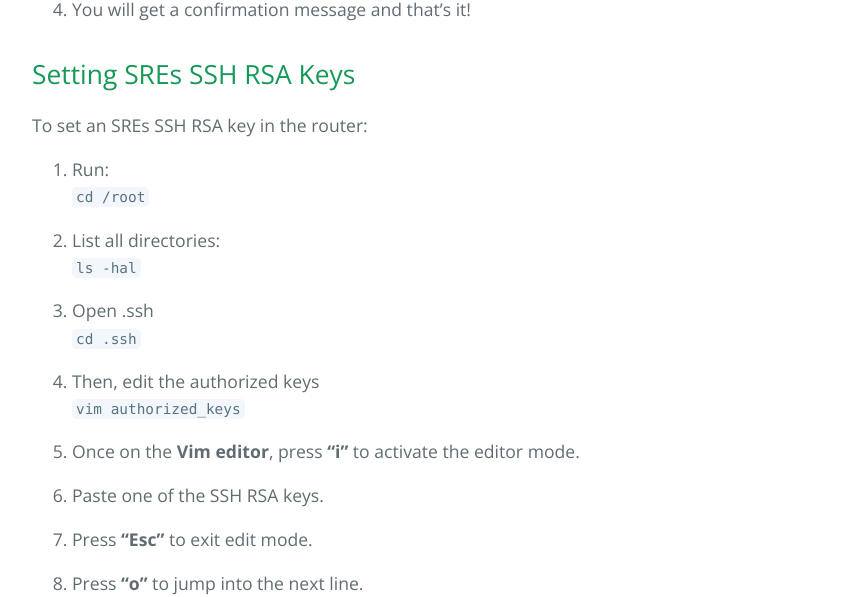
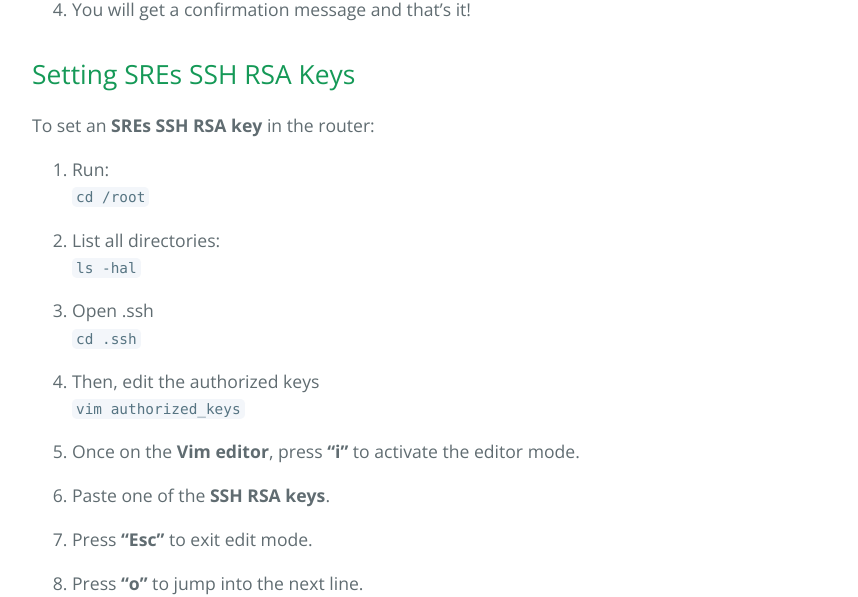
Before and after one commit to BigStepIdiomas/bigstepidiomas.github.io, a Jekyll site: the page built from userguide-routers-teleport.md, in a window 1280 px wide and 900 px high, scrolled down 3264 px. Shown: the part 147-744 px from the top of the window, without its empty margins (192-1050 px from the left). Built offline with Jekyll 4.4.1, drawn with Linux system fonts in a browser that asks for light colours.

```diff
--- a/userguide-routers-teleport.md
+++ b/userguide-routers-teleport.md
@@ -69,7 +69,7 @@ To access a server:
 
 ## Setting SREs SSH RSA Keys
 
-To set an SREs SSH RSA key in the router:<br>
+To set an **SREs SSH RSA key** in the router:<br>
 
 1. Run:<br>
 `cd /root`
@@ -85,7 +85,7 @@ To set an SREs SSH RSA key in the router:<br>
 
 5. Once on the **Vim editor**, press **“i”** to activate the editor mode.<br>
 
-6. Paste one of the SSH RSA keys.<br>
+6. Paste one of the **SSH RSA keys**.<br>
 
 7. Press **“Esc”** to exit edit mode.<br>
 
@@ -101,7 +101,7 @@ To set an SREs SSH RSA key in the router:<br>
 
 Since you are already on the server, use the chance to set the server’s time by running:
 
-`uci set system.ntp.enable_server='1' ; uci commit system ; /etc/init.d/sysntpd restart`
+`uci set system.ntp.enable_server='1' ; uci commit system ; /etc/init.d/sysntpd restart`<br>
 
 > 💡 **Note**: You will not get any confirmation message for this last step.<br><br>
 
```
